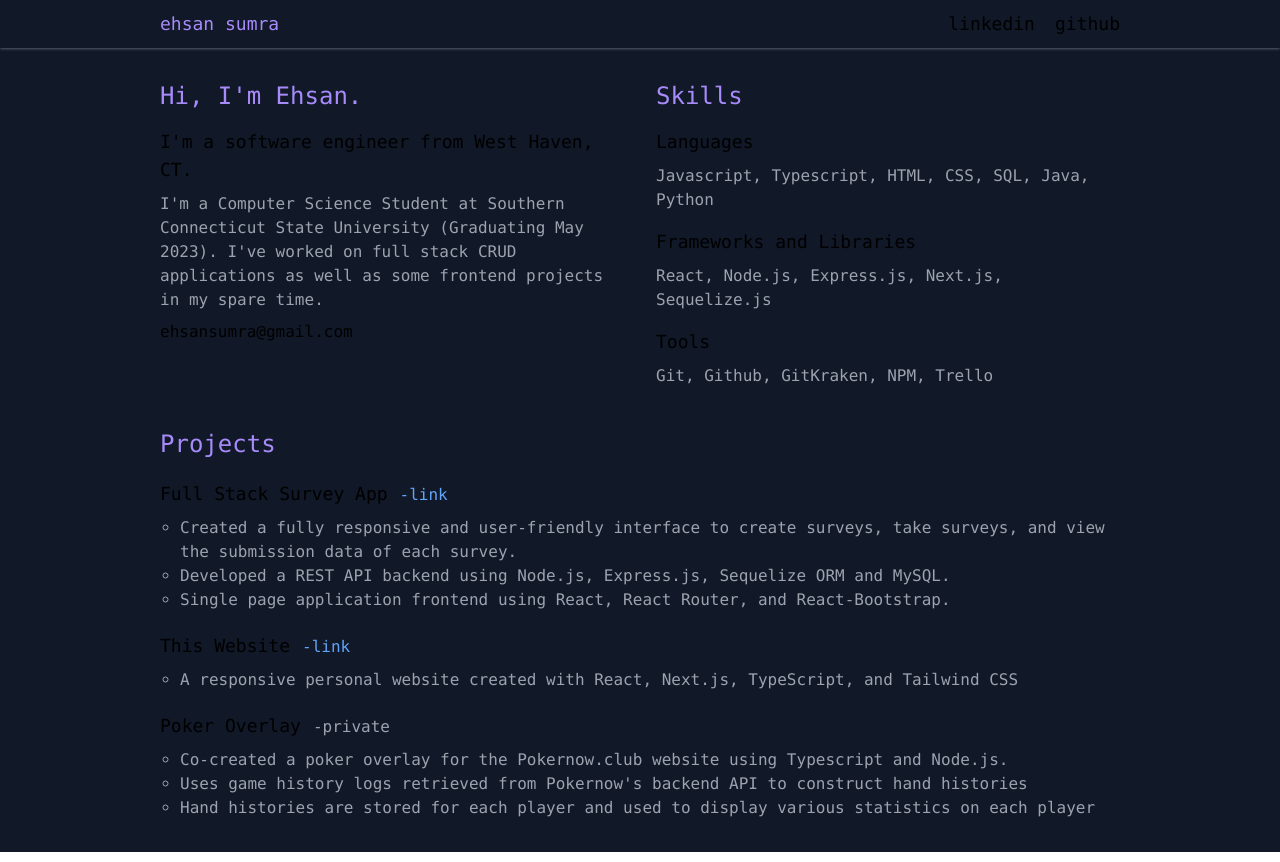
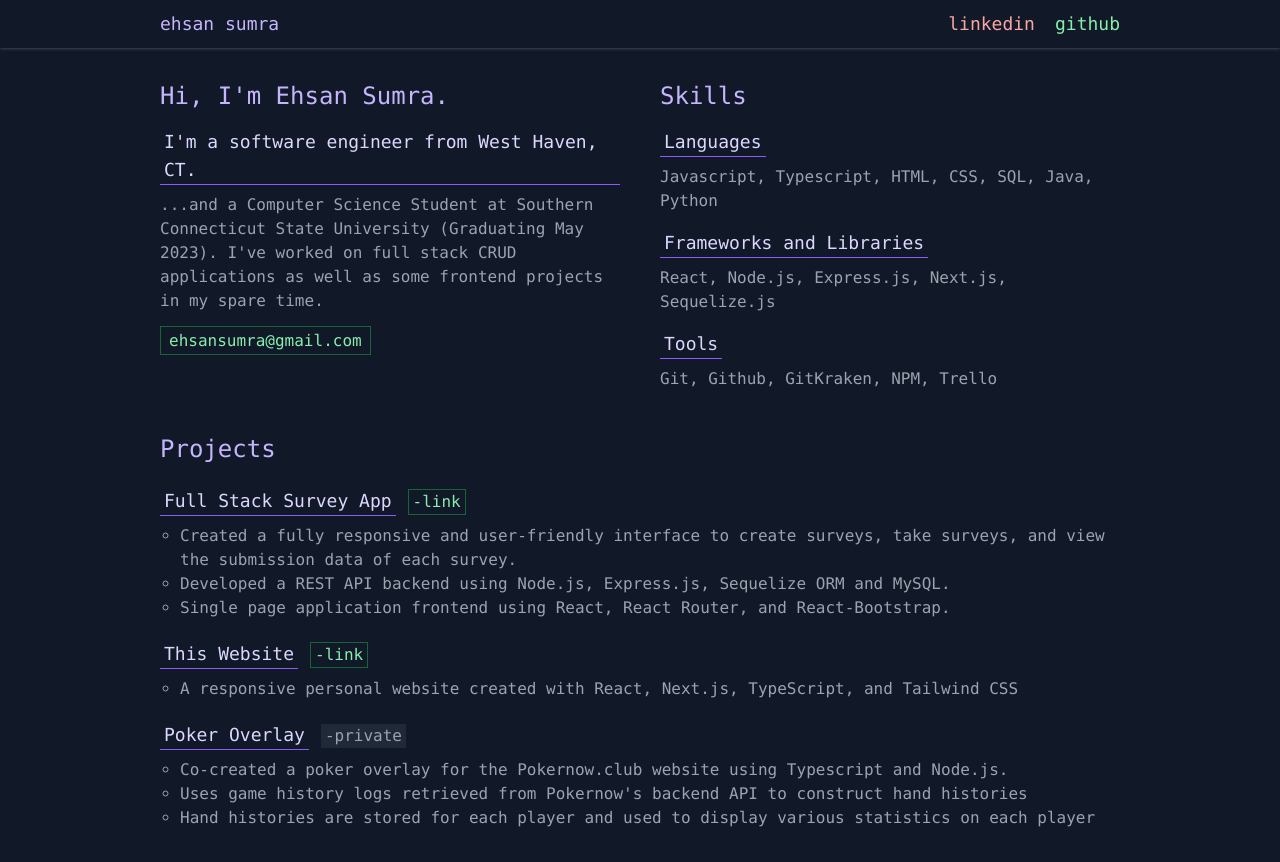
Before and after one commit to ehsansumra/personalWebsite, a Next.js app: page / in a window 1280 px wide. Built offline with nearby package versions, Linux system fonts and the light colour scheme.

Commit message:
design changes, color scheme and spacing

```diff
--- a/components/nav.tsx
+++ b/components/nav.tsx
@@ -6,13 +6,13 @@ const NavBar: NextPage = () => {
         <nav
             className="flex items-center justify-center  border-gray-400
             bg-gray-900
-            w-full top-0 left-0 h-12 fixed shadow shadow-gray-600 z-50">
+            w-full top-0 left-0 h-12 fixed shadow shadow-gray-700 z-50">
 
             <div className="pl-5 pr-5 flex items-center justify-between w-navWidth ">
-                <Link href="/"><div className="text-violet-400 hover:text-blue-400 cursor-pointer select-none text-lg ">ehsan sumra</div></Link>
-                <section className="flex align-center [&>*:hover]:text-blue-400 [&>*]:select-none [&>*]:cursor-pointer">
-                    <a target="_blank" rel="noopener noreferrer" href="https://www.linkedin.com/in/ehsan-sumra-a0107b248/" className="ml-5 text-lg ">linkedin</a>
-                    <a target="_blank" rel="noopener noreferrer" href="https://github.com/ehsansumra" className="ml-5 text-lg">github</a>
+                <Link href="/"><div className="text-violet-300   hover:drop-shadow-dropViolet shadow-gray-300 cursor-pointer select-none text-lg ">ehsan sumra</div></Link>
+                <section className="flex align-center  [&>*]:select-none [&>*]:cursor-pointer">
+                    <a target="_blank" rel="noopener noreferrer" href="https://www.linkedin.com/in/ehsan-sumra-a0107b248/" className="ml-5 text-lg text-red-300 hover:drop-shadow-dropRed">linkedin</a>
+                    <a target="_blank" rel="noopener noreferrer" href="https://github.com/ehsansumra" className="ml-5 text-lg text-green-300 hover:drop-shadow-dropGreen ">github</a>
                 </section>
 
             </div>
--- a/pages/index.tsx
+++ b/pages/index.tsx
@@ -13,35 +13,35 @@ const Main: NextPage = () => {
             <section className=" bg-gray-900  shadow-gray-900 flex flex-col min-h-full w-navWidth p-8 px-5 mt-30  md:mx-2">
 
                 <div className="flex justify-between flex-wrap w-full  ">
-                    <div className="sm:w-boxWidth w-auto mb-10">
-                        <h1 className="text-2xl text-violet-400">Hi, I'm Ehsan.</h1>
-                        <h2 className="mt-4 text-lg">I'm a software engineer from West Haven, CT.</h2>
+                    <div className="lg:w-boxWidth w-auto mb-10">
+                        <h1 className="text-2xl text-violet-300 ">Hi, I'm Ehsan Sumra.</h1>
+                        <h2 className="mt-4 text-lg border-b inline-block text-violet-200 border-violet-500 px-1 ">I'm a software engineer from West Haven, CT.</h2>
 
-                        <p className="my-2 w-full  text-gray-400">
-                            I'm a Computer Science Student at Southern Connecticut State University (Graduating May 2023). I've worked on
+                        <p className="my-2 mb-4 w-full  text-gray-400">
+                            ...and a Computer Science Student at Southern Connecticut State University (Graduating May 2023). I've worked on
                             full stack CRUD applications as well as some frontend projects in my spare time.
                         </p>
 
 
-                        <a className=" hover:underline" href="mailto:ehsansumra@gmail.com">
+                        <a className="hover:bg-green-300 hover:text-green-800 hover:font-bold text-green-300 border border-green-800 p-1 px-2" href="mailto:ehsansumra@gmail.com">
                             ehsansumra@gmail.com
                         </a>
                     </div>
 
-                    <div className="sm:w-boxWidth w-auto  ">
-                        <h1 className="text-2xl text-violet-400">Skills</h1>
+                    <div className="lg:w-boxWidth w-auto  ">
+                        <h1 className="text-2xl text-violet-300">Skills</h1>
 
-                        <h2 className="mt-4 text-lg">Languages</h2>
+                        <h2 className="mt-4 text-lg border-b inline-block text-violet-200 border-violet-500 px-1">Languages</h2>
                         <p className="mt-2 w-full  text-gray-400">
                             Javascript, Typescript, HTML, CSS, SQL, Java, Python
                         </p>
 
-                        <h2 className="mt-4 text-lg">Frameworks and Libraries</h2>
+                        <h2 className="mt-4 text-lg border-b inline-block text-violet-200 border-violet-500 px-1">Frameworks and Libraries</h2>
                         <p className="mt-2 w-full  text-gray-400">
                             React, Node.js, Express.js, Next.js, Sequelize.js
                         </p>
 
-                        <h2 className="mt-4 text-lg">Tools</h2>
+                        <h2 className="mt-4 text-lg border-b inline-block text-violet-200 border-violet-500 px-1">Tools</h2>
                         <p className="mt-2 text-gray-400">
                             Git, Github, GitKraken, NPM, Trello
                         </p>
@@ -54,11 +54,11 @@ const Main: NextPage = () => {
 
 
 
-                <h1 className="text-2xl text-violet-400 w-full mt-10">Projects</h1>
+                <h1 className="text-2xl text-violet-300 w-full mt-10">Projects</h1>
 
                 <section className="flex justify-start items-baseline flex-wrap mt-5 mb-2">
-                    <h2 className="text-lg">Full Stack Survey App</h2>
-                    <a className="ml-3 hover:underline text-blue-400" href="https://github.com/ehsansumra/surveyProject">
+                    <h2 className="text-lg text-violet-200 border-b border-violet-500 px-1">Full Stack Survey App</h2>
+                    <a className="ml-3 mt-1 hover:bg-green-300 hover:text-green-800 hover:font-bold text-green-300 border border-green-800 px-1" href="https://github.com/ehsansumra/surveyProject">
                         -link
                     </a>
                 </section>
@@ -71,9 +71,9 @@ const Main: NextPage = () => {
 
 
                 <section className="flex justify-start items-baseline flex-wrap mt-5 mb-2">
-                    <h2 className=" text-lg ">This Website
+                    <h2 className=" text-lg text-violet-200 border-b border-violet-500 px-1">This Website
                     </h2>
-                    <a className=" ml-3  hover:underline  text-blue-400" href="https://github.com/ehsansumra/personalWebsite">
+                    <a className=" ml-3  hover:bg-green-300 hover:text-green-800 hover:font-bold text-green-300 border border-green-800 px-1" href="https://github.com/ehsansumra/personalWebsite">
                         -link
                     </a>
                 </section>
@@ -84,10 +84,10 @@ const Main: NextPage = () => {
 
 
                 <section className="flex justify-start items-baseline flex-wrap mt-5 mb-2">
-                    <h2 className="text-lg">
+                    <h2 className="text-lg text-violet-200 border-b border-violet-500 px-1">
                         Poker Overlay
                     </h2>
-                    <p className="ml-3 text-gray-400">-private</p>
+                    <p className="ml-3 text-gray-400 bg-gray-800 px-1">-private</p>
                 </section>
 
                 <ul className="pl-5 [&>*]:text-gray-400">
--- a/styles/globals.css
+++ b/styles/globals.css
@@ -11,6 +11,13 @@ body {
     Ubuntu, Cantarell, Fira Sans, Droid Sans, Helvetica Neue, sans-serif; */
 
     font-family: ui-monospace, SFMono-Regular, Menlo, Monaco, Consolas, "Liberation Mono", "Courier New", monospace;
+}
+
+::selection {
+  background: #15803D; /* WebKit/Blink Browsers */
+}
+::-moz-selection {
+  background: #15803D; /* Gecko Browsers */
 }
 
 a {
--- a/tailwind.config.js
+++ b/tailwind.config.js
@@ -11,8 +11,13 @@ module.exports = {
     extend: {
       width: {
         'navWidth': '1000px',
-        'boxWidth': '29rem'
+        'boxWidth': '460px'
       },
+      dropShadow: {
+        'dropViolet': '1px 1px 1px rgba(139, 92, 246, 1)',
+        'dropRed': '1px 1px 1px rgba(239, 68, 68, 1)',
+        'dropGreen': '1px 1px 1px rgba(34, 197, 94, 1)',
+      }
 
     },
   },
```
